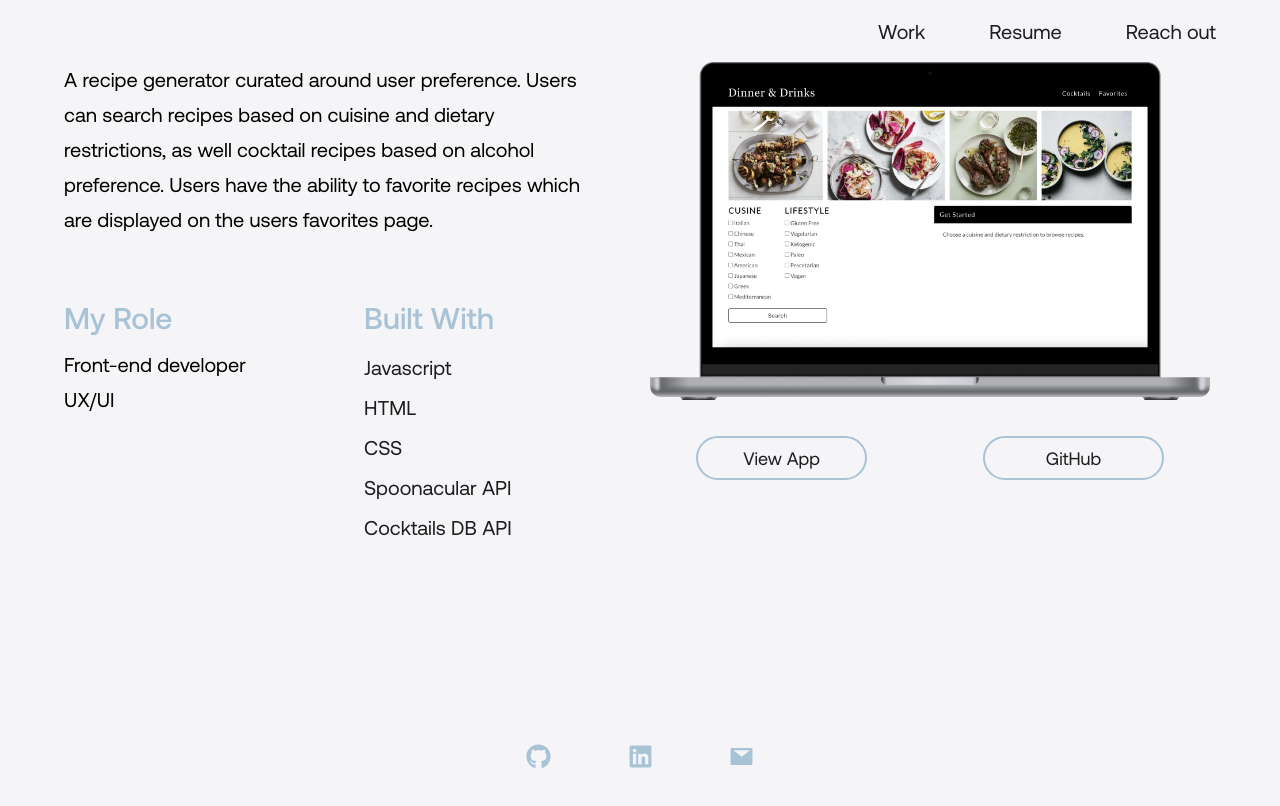
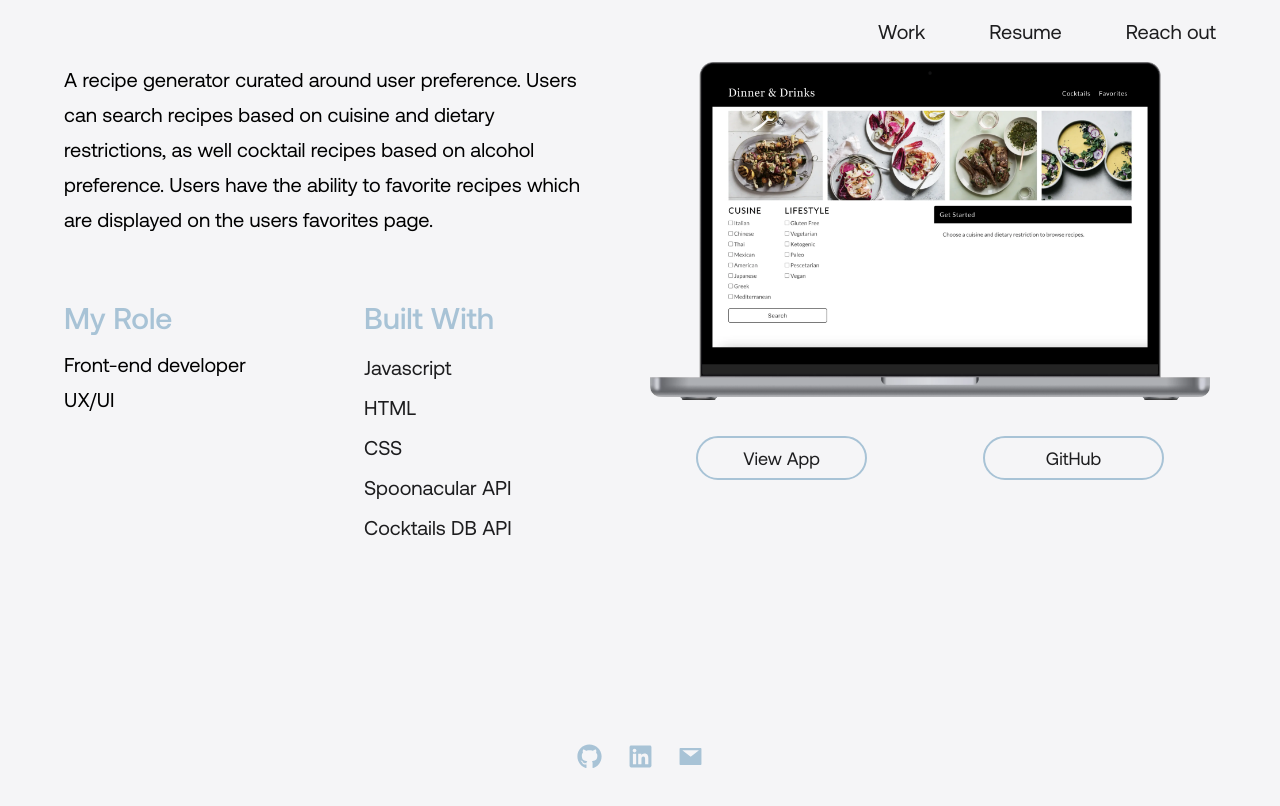
Before and after one commit to sophiehomer/react_portfolio, a React (Create React App) app: page /dinner_drinks in a window 1280 px wide. Shown: the top 806 px of the page. Built offline with nearby package versions, Linux system fonts and the light colour scheme.

Commit message:
footer media queries

```diff
--- a/src/index.css
+++ b/src/index.css
@@ -1018,8 +1018,8 @@ label {
 .twitterIcon {
   /* color: #1D1D1F; */
   color:#A8C3D6;
-  margin-right: 3%;
-  margin-left: 3%;
+  margin-right: 1%;
+  margin-left: 1%;
   cursor: pointer;
 }
 
@@ -1302,3 +1302,16 @@ footer {
     margin-bottom: 4%;
   }
 }
+/* ----------------------- FOOTER MEDIA  QUERIES ----------------------- */
+
+@media only screen and (max-width: 1100px) {
+
+  .githubIcon,
+  .linkedInIcon,
+  .emailIcon,
+  .twitterIcon {
+    margin-right: 3%;
+    margin-left: 3%;
+  }
+
+}
```
